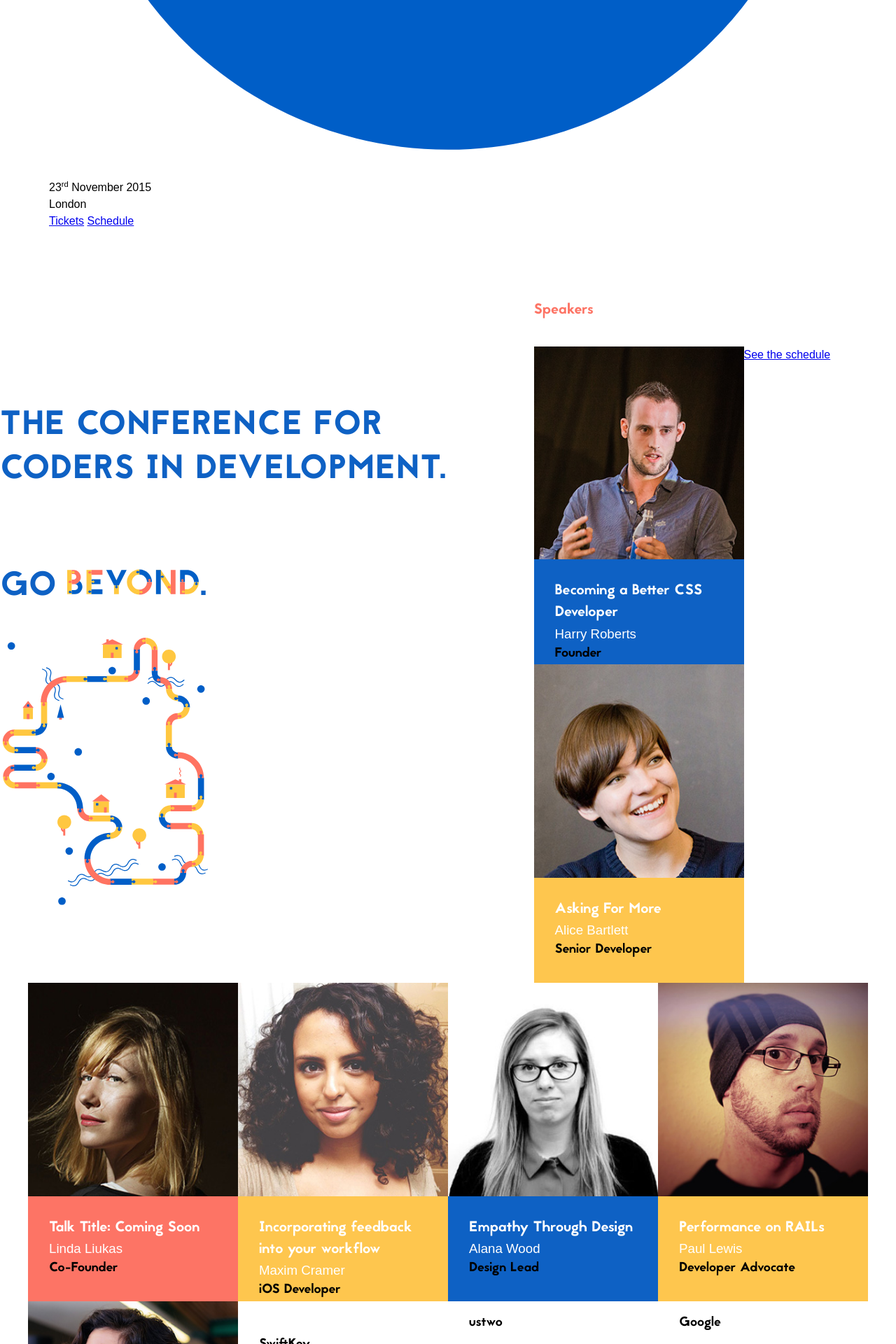
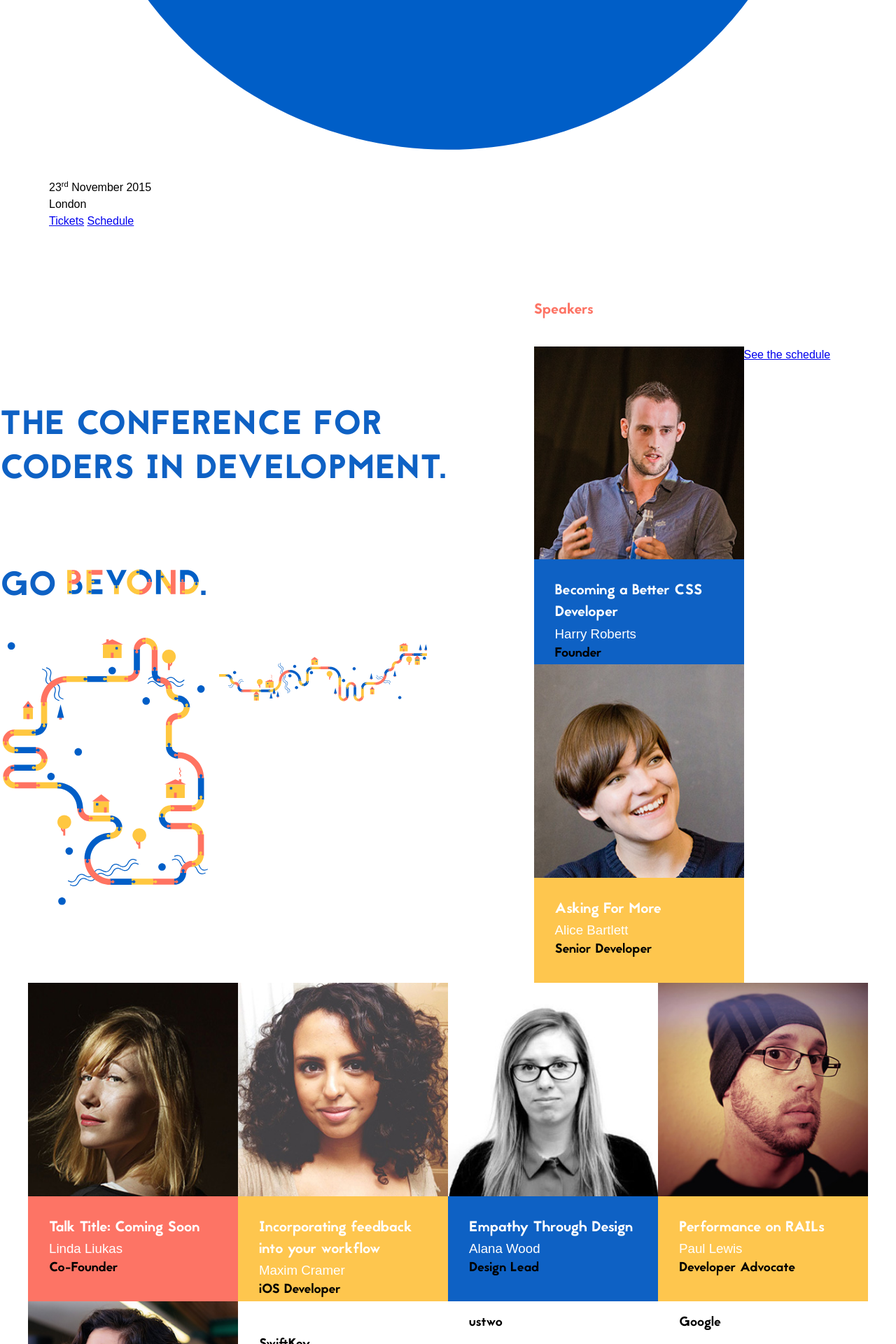
Before and after one commit to Sambillingham/beyond, a Jekyll site: the page built from index.html, in a window 1280 px wide. Shown: the part 2114-4034 px from the top of the page at 70% size. Built offline with Jekyll 4.4.1, drawn with Linux system fonts in a browser that asks for light colours; some web fonts are replaced.

Commit message:
Add in mobile tracks image

```diff
--- a/index.html
+++ b/index.html
@@ -32,6 +32,7 @@ layout: default
   </div>
 
   <img src="img/tracks-and-houses.svg" alt="Beyond Conf Puzzle Track" class="beyond-illustration">
+  <img src="img/mobile-tracks.svg" alt="Beyond Conf Puzzle Track" class="beyond-illustration beyond-illustration--mobile">
 </section>
 
 <section class="speakers">
```
